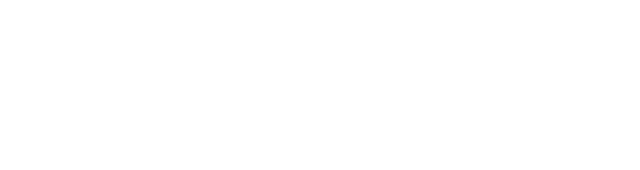
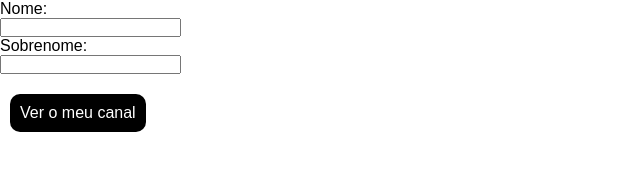
Before and after one commit to Mirandinajdjj/display-block, a plain HTML site: page index.html in a window 1280 px wide. Shown: the whole page, without its empty margins (0-640 px from the left). Drawn offline with Linux system fonts and the light colour scheme.

Commit message:
atividade finalizada

```diff
--- a/index.html
+++ b/index.html
@@ -4,9 +4,21 @@
     <meta charset="UTF-8">
     <meta http-equiv="X-UA-Compatible" content="IE=edge">
     <meta name="viewport" content="width=device-width, initial-scale=1.0">
+    <link rel="stylesheet" href="style.css">
     <title>Display Block</title>
 </head>
 <body>
+    <form action="">
+       <div>
+        <label for="">Nome:</label>
+        <input type="text">
+       </div>
 
+       <div>
+        <label for="">Sobrenome:</label>
+        <input type="text">
+       </div>
+    </form>
+    <a href="https://www.youtube.com/channel/UC_YdZRG_7VHGBI8EAgjWSxA">Ver o meu canal</a>
 </body>
 </html>
--- /dev/null
+++ b/style.css
@@ -0,0 +1,23 @@
+* {
+    margin: 0;
+    padding: 0;
+    box-sizing: border-box;
+
+    font-family: Arial;
+}
+
+label {
+    display: block;
+}
+
+a {
+    display: block;
+    text-decoration: none;
+    background: black;
+    color: white;
+    padding: 10px;
+    margin-top: 20px;
+    margin-left: 10px;
+    width: fit-content;
+    border-radius: 10px;
+}
```
